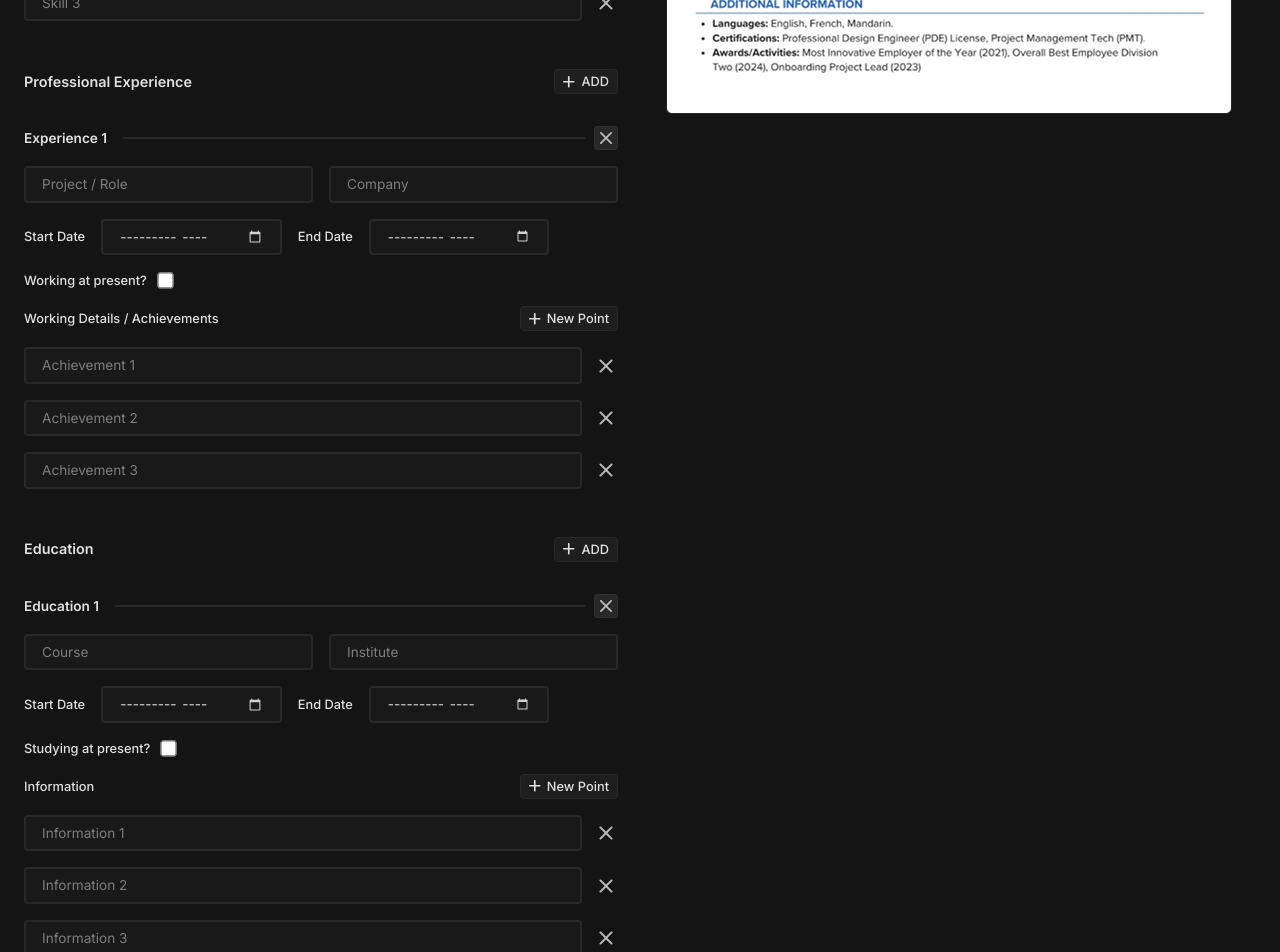
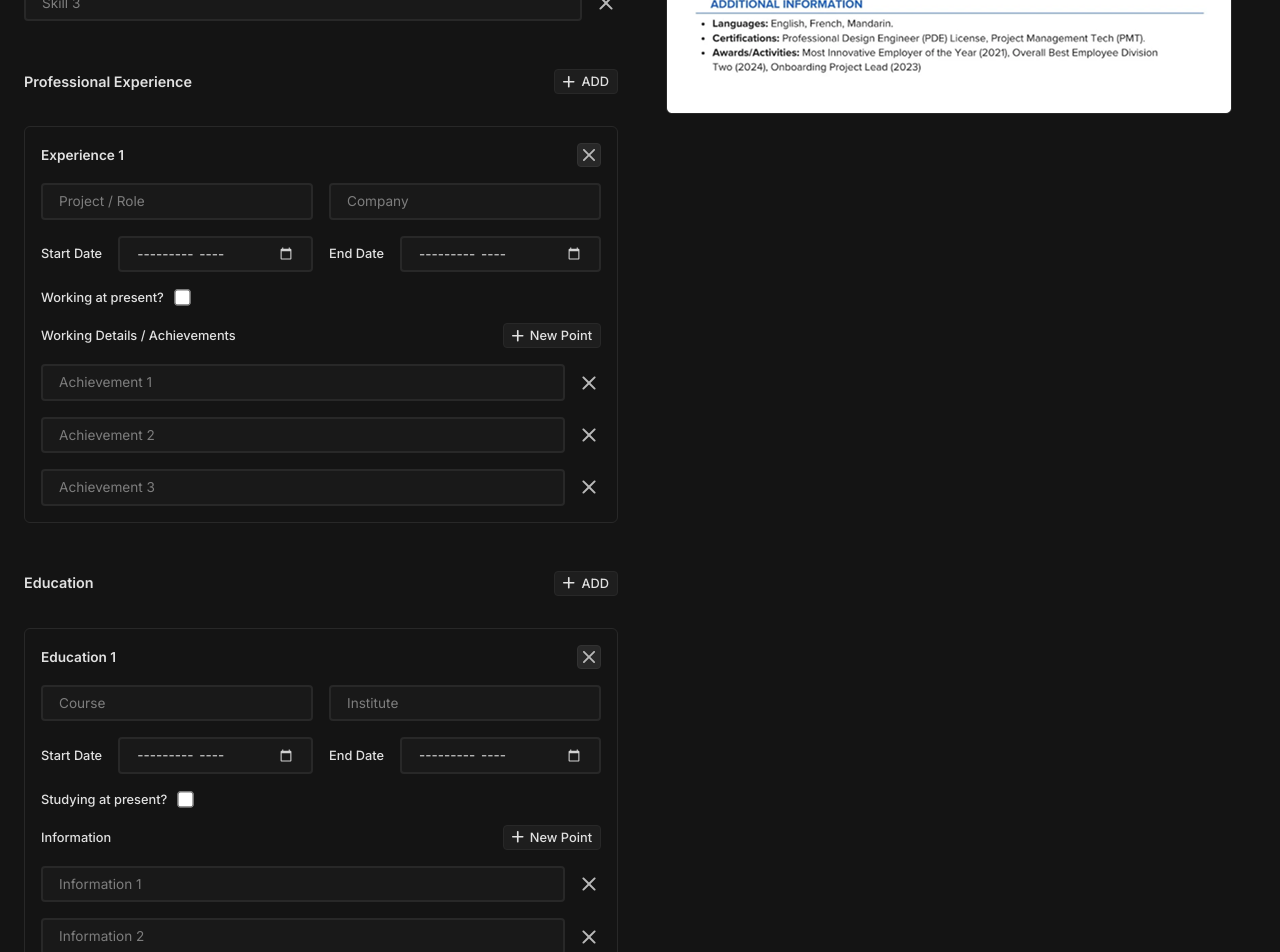
Before and after one commit to whatisaProCoder/odin-cv-generator-app, a React (Vite) app: page / in a window 1280 px wide. Shown: the part 800-1752 px from the top of the page. Built offline with nearby package versions, Linux system fonts and the light colour scheme.

Commit message:
improvements

```diff
--- a/src/components/Footer.jsx
+++ b/src/components/Footer.jsx
@@ -8,6 +8,7 @@ function Footer({ style }) {
       <a
         href="https://www.github.com/whatisaProCoder"
         className="text-[#3B83F2] font-bold ml-1 underline"
+        target="_blank"
       >
         whatisaProCoder
       </a>
--- a/src/components/LoadingScreen/LoadingScreen.jsx
+++ b/src/components/LoadingScreen/LoadingScreen.jsx
@@ -8,7 +8,7 @@ function LoadingScreen({ style }) {
           style={style}
           className="border-[#2263C8] border-4 border-r-[#ededed] rounded-full h-8 w-8 spin bg-[#141414]"
         ></div>
-        <div className="ml-4 text-[1.25rem]">Please Wait...</div>
+        <div className="ml-4 mt-px text-[1.25rem]">Please wait...</div>
       </div>
     </div>
   );
--- a/src/pages/MainPage/AdditionalInfoSection.jsx
+++ b/src/pages/MainPage/AdditionalInfoSection.jsx
@@ -39,7 +39,7 @@ function AdditionalInfoSection({
             >
               {isTablet && (
                 <div className="flex flex-row items-center">
-                  <div className="flex-1 h-0.5 mr-2 rounded bg-[#282828]" />
+                  <div className="flex-1 h-px mr-2 rounded bg-[#282828]" />
                   <button
                     className="h-6 w-6 flex items-center justify-center bg-[#282828] transition-colors hover:bg-[#323232] border border-[#323232] rounded"
                     onClick={() => {
@@ -71,7 +71,7 @@ function AdditionalInfoSection({
               <InputField
                 id={"additionalinfopoint" + index}
                 value={info.point}
-                placeholder={"Point " + (index + 1)}
+                placeholder={"Category " + (index + 1)}
                 onChange={(e) => {
                   const newAdditionalInformations = [...additionalInformations];
                   newAdditionalInformations[index].point = e.target.value;
--- a/src/pages/MainPage/EducationExpSection.jsx
+++ b/src/pages/MainPage/EducationExpSection.jsx
@@ -36,12 +36,14 @@ function ProfessionalExpSection({
       <div className="mt-4 flex flex-col gap-6">
         {educationExperiences.map((experience, index) => {
           return (
-            <div key={"eduexp" + index} className="flex flex-col gap-4">
+            <div
+              key={"eduexp" + index}
+              className="flex flex-col gap-4 p-4 border border-[#282828] rounded-md"
+            >
               <div className="flex flex-row items-center">
-                <div className="text-[0.85rem] font-semibold">
+                <div className="flex-1 text-[0.85rem] font-semibold">
                   {"Education " + (index + 1)}
                 </div>
-                <div className="ml-4 mr-2 flex-1 h-0.5 rounded bg-[#282828]" />
                 <button
                   className="h-6 w-6 flex items-center justify-center bg-[#282828] transition-colors hover:bg-[#323232] border border-[#323232] rounded"
                   onClick={() => {
@@ -97,7 +99,7 @@ function ProfessionalExpSection({
                 />
               </div>
               <div className="flex flex-row items-center gap-4 max-md:flex-col">
-                <div className="flex flex-row items-center gap-4 max-md:w-full">
+                <div className="flex flex-row items-center gap-4 max-md:w-full md:flex-1">
                   <div className="text-[0.8rem] font-medium">Start Date</div>
                   <InputField
                     id="start-date"
@@ -111,7 +113,7 @@ function ProfessionalExpSection({
                     style={{ flex: "1" }}
                   />
                 </div>
-                <div className="flex flex-row items-center gap-4 max-md:w-full">
+                <div className="flex flex-row items-center gap-4 max-md:w-full md:flex-1">
                   <div className="text-[0.8rem] font-medium max-md:mr-[0.4rem]">
                     End Date
                   </div>
--- a/src/pages/MainPage/ProfessionalExpSection.jsx
+++ b/src/pages/MainPage/ProfessionalExpSection.jsx
@@ -38,12 +38,14 @@ function ProfessionalExpSection({
       <div className="mt-4 flex flex-col gap-6">
         {professionalExperiences.map((experience, index) => {
           return (
-            <div key={"profexp" + index} className="flex flex-col gap-4">
+            <div
+              key={"profexp" + index}
+              className="flex flex-col gap-4 p-4 border border-[#282828] rounded-md"
+            >
               <div className="flex flex-row items-center">
-                <div className="text-[0.85rem] font-semibold">
+                <div className="flex-1 text-[0.85rem] font-semibold">
                   {"Experience " + (index + 1)}
                 </div>
-                <div className="ml-4 mr-2 flex-1 h-0.5 rounded bg-[#282828]" />
                 <button
                   className="h-6 w-6 flex items-center justify-center bg-[#282828] transition-colors hover:bg-[#323232] border border-[#323232] rounded"
                   onClick={() => {
@@ -106,7 +108,7 @@ function ProfessionalExpSection({
                 />
               </div>
               <div className="flex flex-row items-center gap-4 max-md:flex-col">
-                <div className="flex flex-row items-center gap-4 max-md:w-full">
+                <div className="flex flex-row items-center gap-4 max-md:w-full md:flex-1">
                   <div className="text-[0.8rem] font-medium">Start Date</div>
                   <InputField
                     id="start-date"
@@ -123,7 +125,7 @@ function ProfessionalExpSection({
                     style={{ flex: "1" }}
                   />
                 </div>
-                <div className="flex flex-row items-center gap-4 max-md:w-full">
+                <div className="flex flex-row items-center gap-4 max-md:w-full md:flex-1">
                   <div className="text-[0.8rem] font-medium max-md:mr-[0.4rem]">
                     End Date
                   </div>
```
